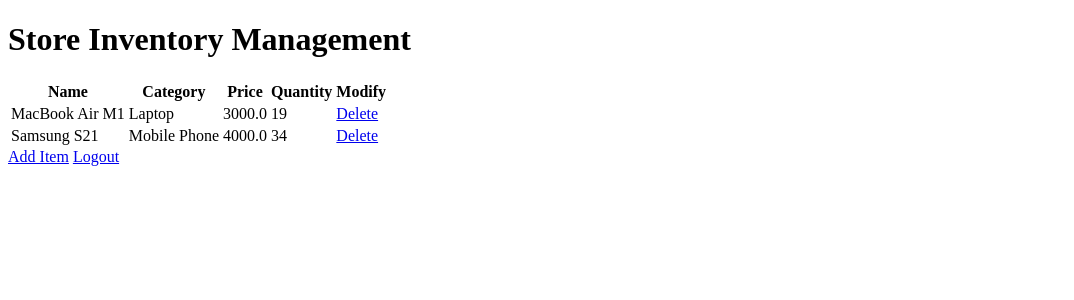
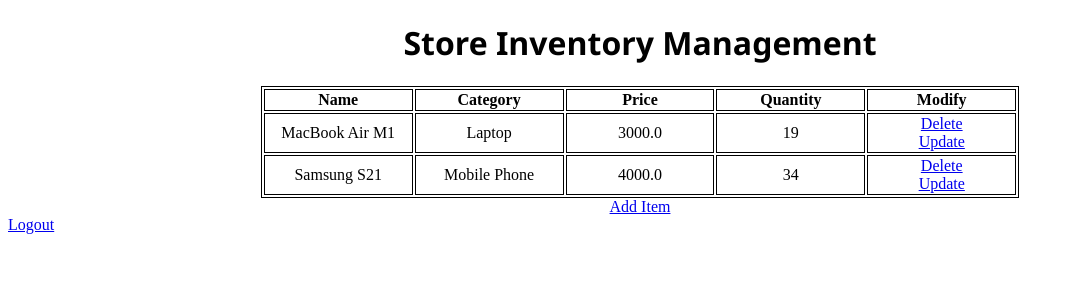
Before and after one commit to nguyenhuynhquang2909/STORE-MANAGEMENT, a Flask app: page / in a window 1280 px wide. Shown: the top 300 px of the page, without its empty margins (0-1074 px from the left). Run offline with Flask 3, Linux system fonts and the light colour scheme; data comes from the database, SQL or seed files in the repository; both versions use the stored data as it was after the commit.

Commit message:
create update function

```diff
--- a/app.py
+++ b/app.py
@@ -94,6 +94,28 @@ def add():
     else:
         return render_template('add.html')
 
+@app.route('/update/<int:item_id>/', methods=['GET', 'POST'])
+def update(item_id):
+    if request.method == 'POST':
+        name = request.form['name']
+        category = request.form['category']
+        price = float(request.form['price'])
+        quantity = float(request.form['quantity'])
+
+        conn = sqlite3.connect('store.db')
+        cur = conn.cursor()
+        cur.execute('UPDATE inventory SET name = ?, category = ?, price = ?, quantity = ? WHERE id = ?', (name, category, price, quantity, item_id))
+        conn.commit()
+        conn.close()
+        return redirect(url_for('home'))
+    else:
+        conn = sqlite3.connect('store.db')
+        cur = conn.cursor()
+        cur.execute("SELECT * FROM inventory WHERE id = ?", (item_id,))
+        item = cur.fetchone()
+        conn.close()
+        return render_template('update.html', item = item)
+
 @app.route('/delete/<int:item_id>/', methods=['GET'])
 def delete(item_id):
     conn = sqlite3.connect('store.db')
@@ -104,5 +126,6 @@ def delete(item_id):
     return redirect(url_for('home'))
 
 
+
 if __name__ == '__main__':
     app.run(debug=True)
--- /dev/null
+++ b/static/css/index.css
@@ -0,0 +1,19 @@
+table, th, td {
+    border: 1px solid black;
+    margin-left: auto;
+    margin-right: auto;
+    width: 60%;
+    table-layout: fixed;
+    text-align: center;
+}
+.center {
+    text-align: center;
+}
+.center a{
+    display: inline-block;
+    text-align: center;
+}
+h1{
+    text-align: center;
+    font-family:'Segoe UI', Tahoma, Geneva, Verdana, sans-serif
+}
--- a/templates/home.html
+++ b/templates/home.html
@@ -4,13 +4,12 @@
     <meta charset="UTF-8">
     <meta http-equiv="X-UA-Compatible" content="IE=edge">
     <meta name="viewport" content="width=device-width, initial-scale=1.0">
+    <link rel="stylesheet" href="{{url_for('static', filename='css/index.css')}}">
     <title>Home</title>
+    {%block head%} {%endblock%}
 </head>
 <body>
-
-</body>
-</html>
-<body>
+    {%block body%}
 	<h1>Store Inventory Management</h1>
     {% if item %}
 	<table>
@@ -29,6 +28,8 @@
             <td>{{ row[4] }}</td>
             <td>
                 <a href="/delete/{{row[0]}}">Delete</a>
+                <br>
+                <a href="{{url_for('update', item_id = row[0])}}">Update</a>
             </td>
         </tr>
         {% endfor %}
@@ -36,7 +37,10 @@
     {% else %}
         <p> No inventory items available</p>
     {% endif %}
+    <div class="center">
     <a href="{{ url_for('add') }}">Add Item</a>
+    </div>
 	<a href="{{ url_for('logout') }}">Logout</a>
+    {%endblock%}
 </body>
 </html>
```
Also changed, not shown: templates/update.html (added, +24 -0 lines), store.db.
